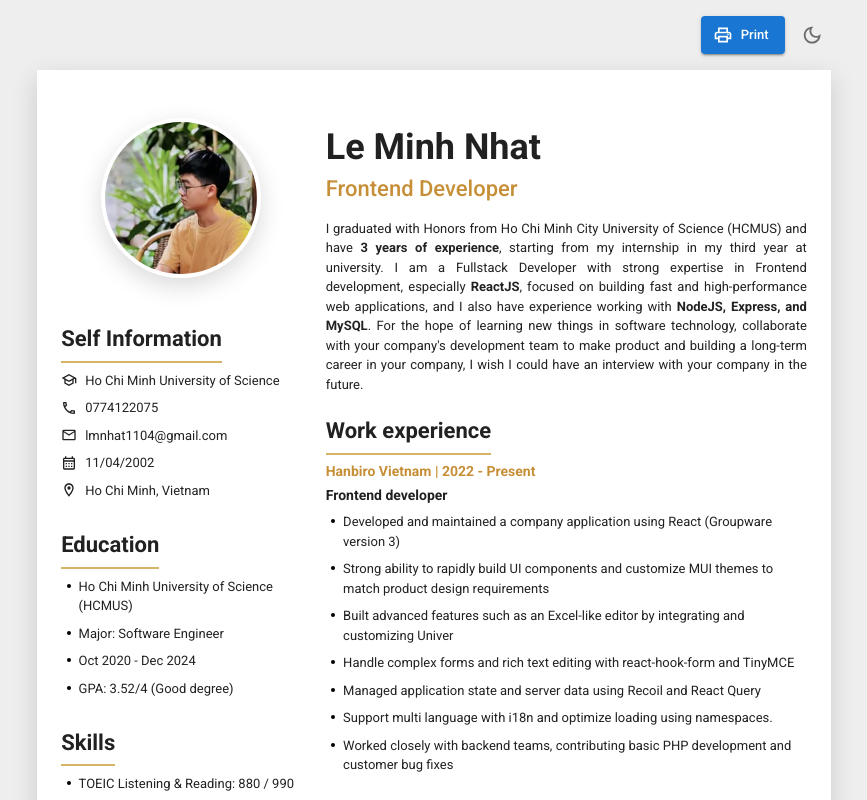
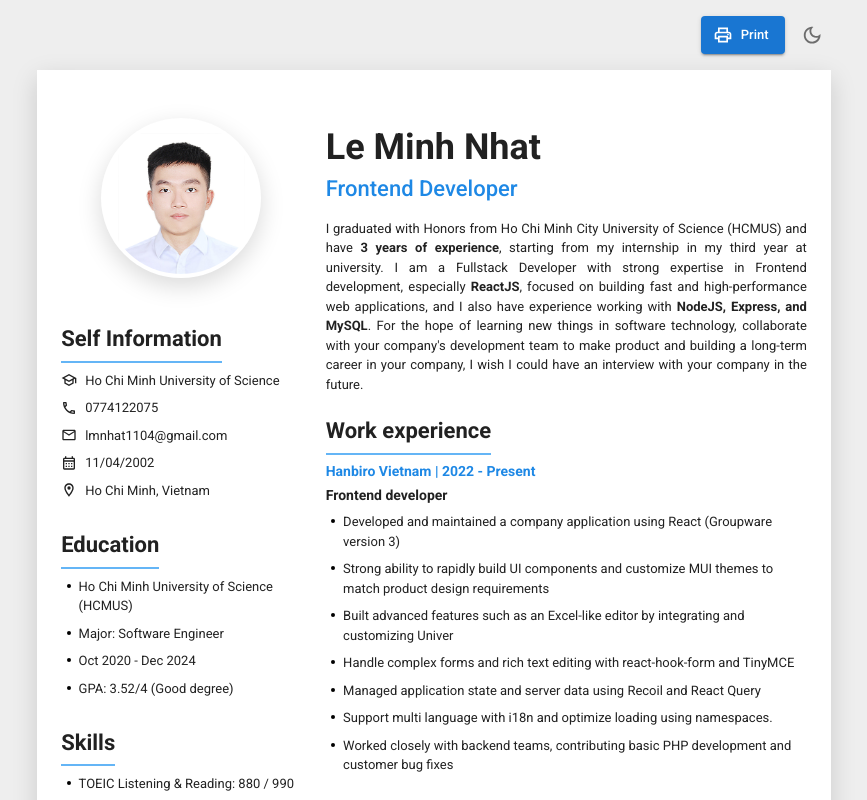
Before and after one commit to Minhnhat1104/CV-v2, a Next.js app: page / in a window 1280 px wide. Shown: the top 800 px of the page, without its empty margins (206-1073 px from the left). Built offline with nearby package versions, Linux system fonts and the light colour scheme; what @mui/material-nextjs would draw is missing.

Commit message:
Change avatar and change to blue

```diff
--- a/components/Header/index.tsx
+++ b/components/Header/index.tsx
@@ -1,6 +1,6 @@
 import { Box, Stack, useTheme } from "@mui/material";
 import React from "react";
-import avatar from "./avatar.jpg";
+import avatar from "./avatar2.jpg";
 
 const Header = () => {
   const theme = useTheme();
@@ -32,7 +32,8 @@ const Header = () => {
             height: 1,
             borderRadius: "50%",
             objectFit: "cover",
-            objectPosition: "center",
+            objectPosition: "50% 12%",
+            objectViewBox: "inset(-10%)",
           }}
         />
       </Box>
--- a/theme.ts
+++ b/theme.ts
@@ -33,21 +33,21 @@ const theme = createTheme({
     light: {
       palette: {
         secondary: {
-          light: "#d7b465",
-          main: "#ca983d",
-          dark: "#c08231",
-          "100": "#ecdeba",
-          "200": "#e1c98e",
-          "300": "#d7b465",
-          "400": "#d0a64b",
-          "500": "#ca983d",
-          "600": "#c68f37",
-          "700": "#c08231",
-          "800": "#b8752c",
-          "900": "#ab6328",
+          light: "#64b5f6",
+          main: "#2196f3",
+          dark: "#1976d2",
+          "100": "#bbdefb",
+          "200": "#90caf9",
+          "300": "#64b5f6",
+          "400": "#42a5f5",
+          "500": "#2196f3",
+          "600": "#1e88e5",
+          "700": "#1976d2",
+          "800": "#1565c0",
+          "900": "#0d47a1",
         },
         text: {
-          secondary: "#c68f37",
+          secondary: "#1e88e5",
         },
         background: {
           default: grey[200],
@@ -58,21 +58,21 @@ const theme = createTheme({
     dark: {
       palette: {
         secondary: {
-          light: "#d7b465",
-          main: "#ca983d",
-          dark: "#c08231",
-          "100": "#ecdeba",
-          "200": "#e1c98e",
-          "300": "#d7b465",
-          "400": "#d0a64b",
-          "500": "#ca983d",
-          "600": "#c68f37",
-          "700": "#c08231",
-          "800": "#b8752c",
-          "900": "#ab6328",
+          light: "#64b5f6",
+          main: "#2196f3",
+          dark: "#1976d2",
+          "100": "#bbdefb",
+          "200": "#90caf9",
+          "300": "#64b5f6",
+          "400": "#42a5f5",
+          "500": "#2196f3",
+          "600": "#1e88e5",
+          "700": "#1976d2",
+          "800": "#1565c0",
+          "900": "#0d47a1",
         },
         text: {
-          secondary: "#c68f37",
+          secondary: "#1e88e5",
         },
         common: {
           black: "#fff",
```
Also changed, not shown: components/Header/avatar2.jpg (added).
